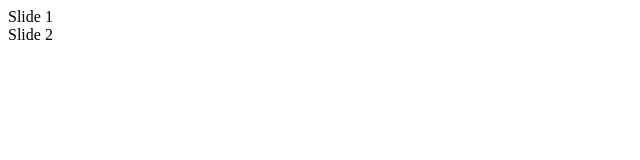
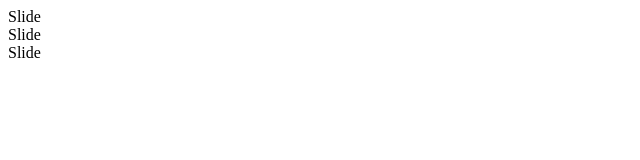
Before and after one commit to william-abboud/react-slide, a React app: page / in a window 1280 px wide. Shown: the top 160 px of the page, without its empty margins (0-640 px from the left). Built offline with nearby package versions, Linux system fonts and the light colour scheme.

Commit message:
Added sample way to slide next

```diff
--- a/src/js/slides.jsx
+++ b/src/js/slides.jsx
@@ -6,12 +6,11 @@ class Slides extends Component {
   }
 
   render() {
-    return (
-      <div>
-        <div>Slide 1</div>
-        <div>Slide 2</div>
-      </div>
-    );
+    return [
+      <div style={{ width: "100px" }} onClick={this.props.slideNext}>Slide</div>,
+      <div style={{ width: "100px" }} onClick={this.props.slideNext}>Slide</div>,
+      <div style={{ width: "100px" }} onClick={this.props.slideNext}>Slide</div>,
+    ];
   }
 }
 
```
